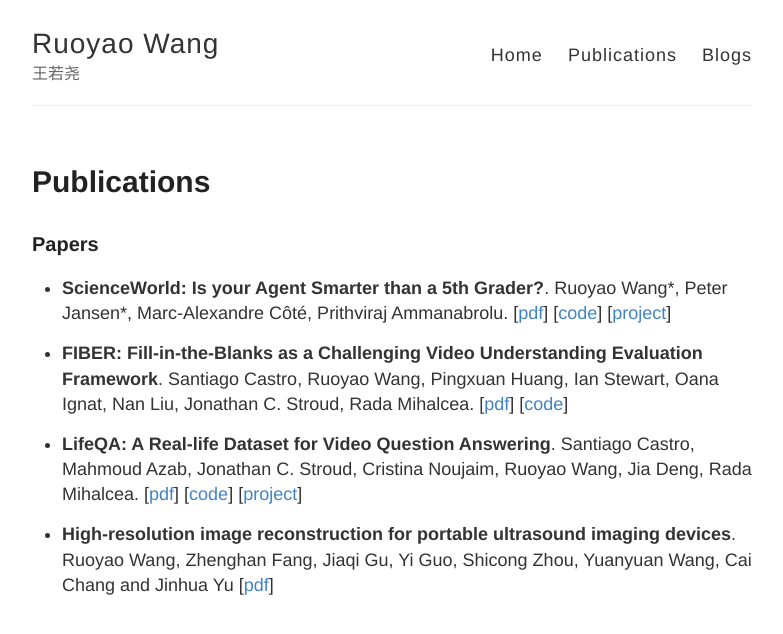
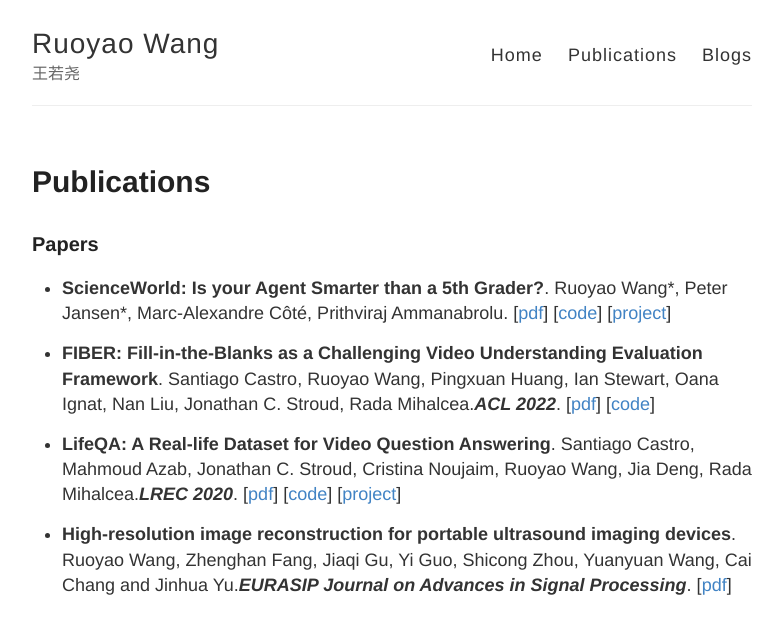
Before and after one commit to ruoyao-wang/wsxzwps.github.io, a Jekyll site: the page built from publications.md, in a window 1280 px wide. Shown: the top 634 px of the page, without its empty margins (248-1031 px from the left). Built offline with Jekyll 4.4.1, drawn with Linux system fonts in a browser that asks for light colours.

Commit message:
add publications to the front page

```diff
--- a/publications.md
+++ b/publications.md
@@ -14,16 +14,16 @@ Ruoyao Wang\*, Peter Jansen\*, Marc-Alexandre Côté, Prithviraj Ammanabrolu.
 [[project](https://sciworld.apps.allenai.org/)]
 
 - **FIBER: Fill-in-the-Blanks as a Challenging Video Understanding Evaluation Framework**.
-Santiago Castro, Ruoyao Wang, Pingxuan Huang, Ian Stewart, Oana Ignat, Nan Liu, Jonathan C. Stroud, Rada Mihalcea.
+Santiago Castro, Ruoyao Wang, Pingxuan Huang, Ian Stewart, Oana Ignat, Nan Liu, Jonathan C. Stroud, Rada Mihalcea.___ACL 2022___.
 [[pdf](https://arxiv.org/abs/2104.04182)]
 [[code](https://github.com/MichiganNLP/video-fill-in-the-blank)]
 
 - **LifeQA: A Real-life Dataset for Video Question Answering**.
-Santiago Castro, Mahmoud Azab, Jonathan C. Stroud, Cristina Noujaim, Ruoyao Wang, Jia Deng, Rada Mihalcea.
+Santiago Castro, Mahmoud Azab, Jonathan C. Stroud, Cristina Noujaim, Ruoyao Wang, Jia Deng, Rada Mihalcea.___LREC 2020___.
 [[pdf](http://www.lrec-conf.org/proceedings/lrec2020/pdf/2020.lrec-1.536.pdf)]
 [[code](https://github.com/mmazab/LifeQA)]
 [[project](https://lit.eecs.umich.edu/lifeqa/)]
 
 - **High-resolution image reconstruction for portable ultrasound imaging devices**.
-Ruoyao Wang, Zhenghan Fang, Jiaqi Gu, Yi Guo, Shicong Zhou, Yuanyuan Wang, Cai Chang and Jinhua Yu
+Ruoyao Wang, Zhenghan Fang, Jiaqi Gu, Yi Guo, Shicong Zhou, Yuanyuan Wang, Cai Chang and Jinhua Yu.___EURASIP Journal on Advances in Signal Processing___.
 [[pdf](https://link.springer.com/content/pdf/10.1186/s13634-019-0649-x.pdf)]
```
Also changed, not shown: index.md (+23 -0 lines).
